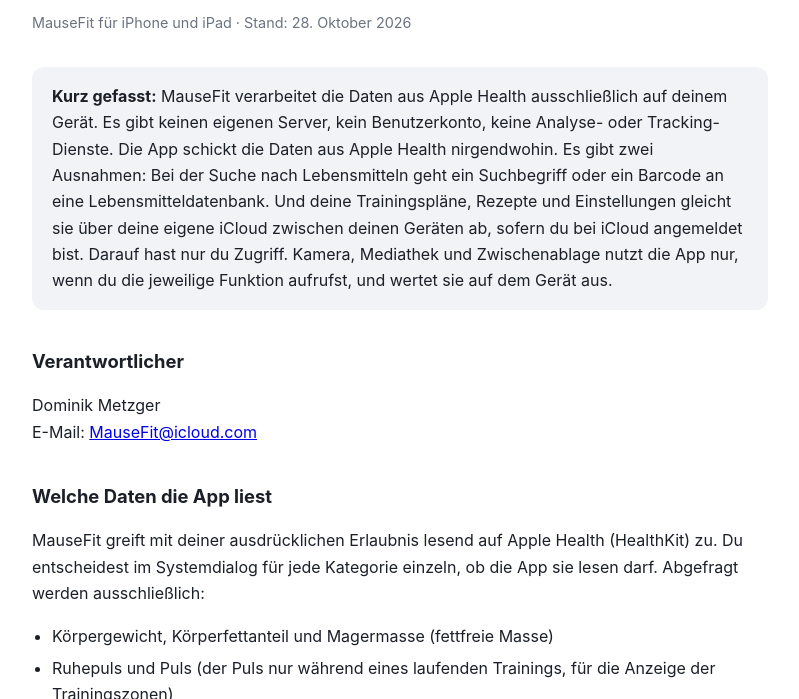
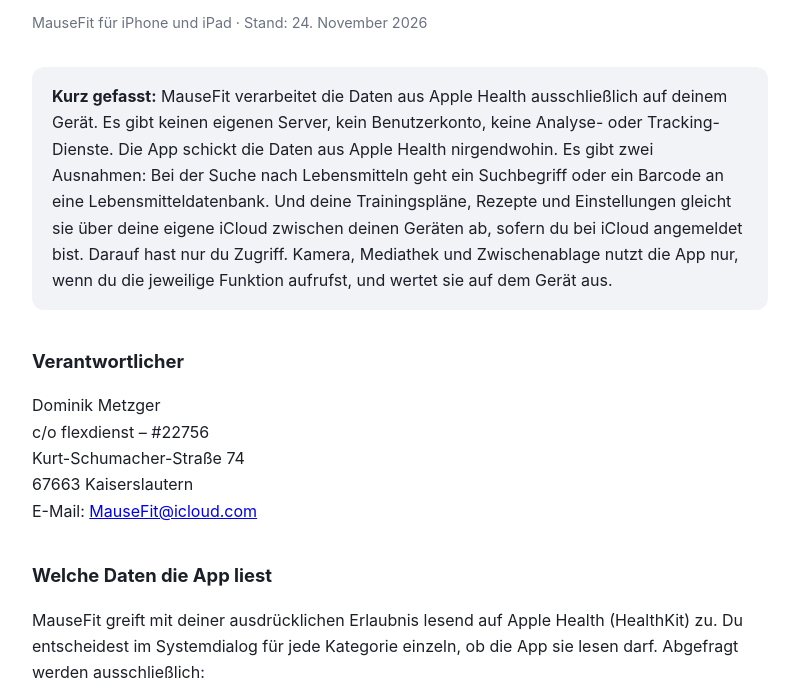
Before and after one commit to dmnkthfx/mausefit-legal, a plain HTML site: page index.html in a window 1280 px wide. Shown: the part 69-768 px from the top of the page, without its empty margins (240-1039 px from the left). Drawn offline with Linux system fonts and the light colour scheme.

Commit message:
[DOCS] Add the postal address of the controller
📮 Name the imprint service address as the controller's postal address
📅 Set the date to 24 November 2026

```diff
--- a/index.html
+++ b/index.html
@@ -28,7 +28,7 @@
 <body>
 
 <h1>Datenschutzerklärung</h1>
-<p class="meta">MauseFit für iPhone und iPad · Stand: 28. Oktober 2026</p>
+<p class="meta">MauseFit für iPhone und iPad · Stand: 24. November 2026</p>
 
 <div class="box">
   <strong>Kurz gefasst:</strong> MauseFit verarbeitet die Daten aus Apple
@@ -46,6 +46,9 @@
 <h2>Verantwortlicher</h2>
 <p>
   Dominik Metzger<br>
+  c/o flexdienst – #22756<br>
+  Kurt-Schumacher-Straße 74<br>
+  67663 Kaiserslautern<br>
   E-Mail: <a href="mailto:MauseFit@icloud.com">MauseFit@icloud.com</a>
 </p>
 
```
